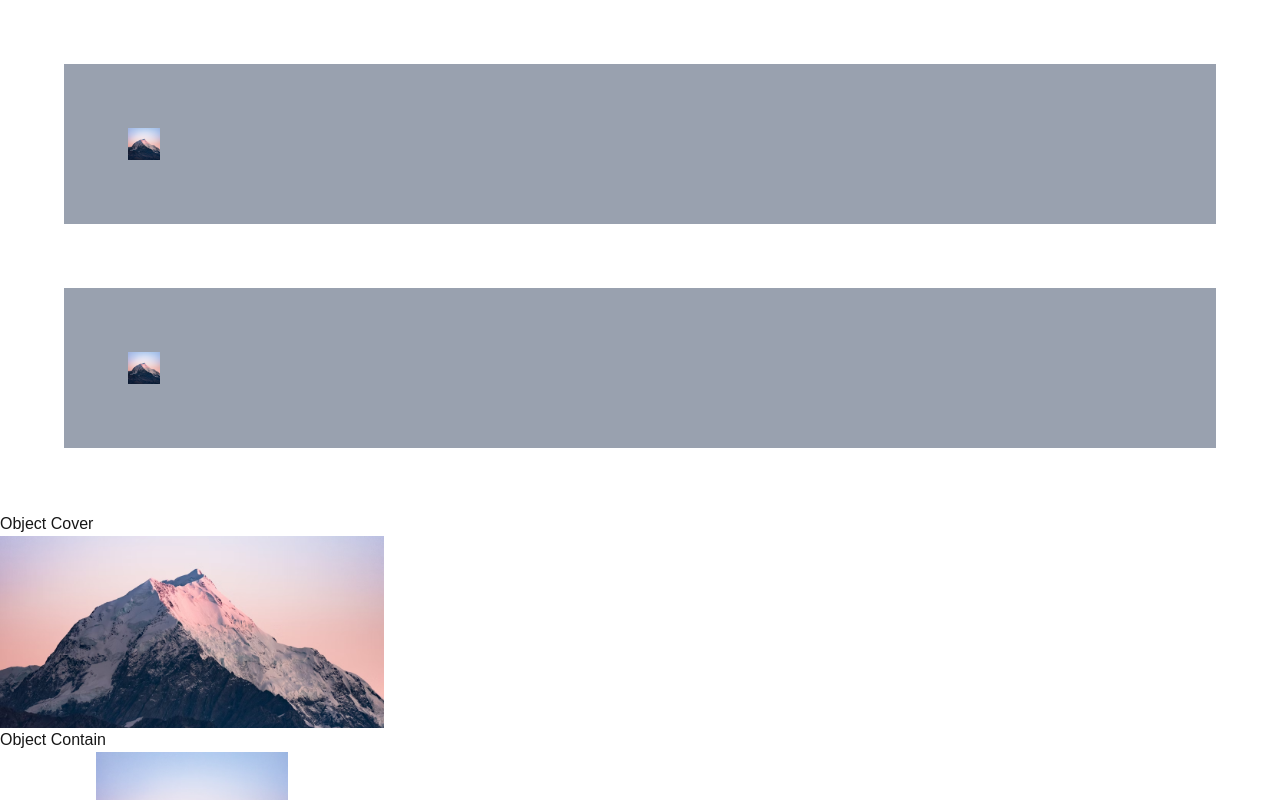
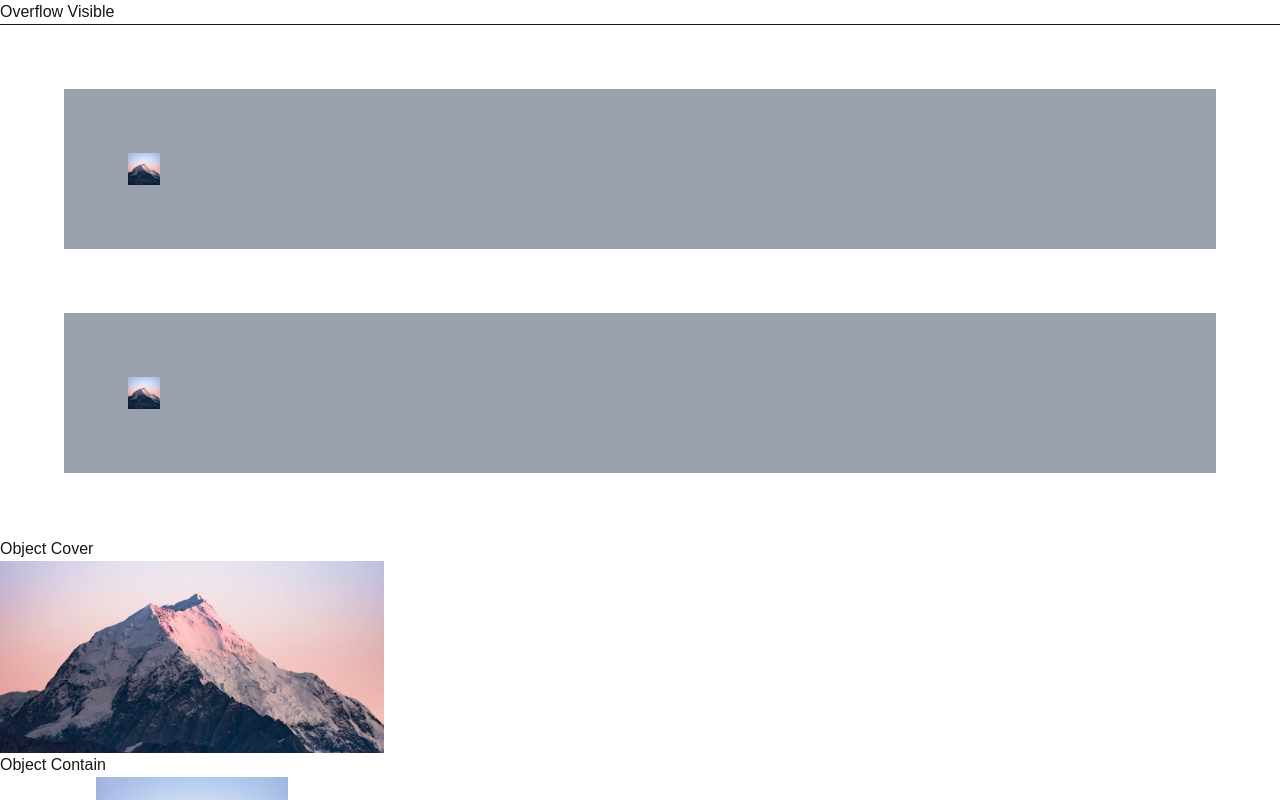
Before and after one commit to congle-engineer/tailwindcss, a Next.js app: page / in a window 1280 px wide. Shown: the top 800 px of the page. Built offline with nearby package versions, Linux system fonts and the light colour scheme.

Commit message:
overflow

```diff
--- a/app/page.tsx
+++ b/app/page.tsx
@@ -4,6 +4,11 @@ import Image from "next/image";
 export default function Home() {
   return (
     <div>
+      <div className="overflow-visible">
+        <h1>Overflow Visible</h1>
+      </div>
+      <hr />
+
       <div className="m-16 bg-gray-400 p-16">
         <Image
           className="size-8 object-top-left"
```
